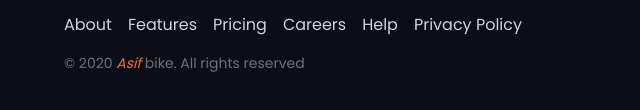
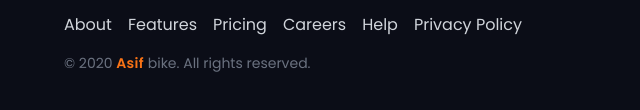
Before and after one commit to asif893461/bikezone-daisy-ui, a plain HTML site: page index.html in a window 1280 px wide. Shown: the part 3239-3349 px from the top of the page, 0-640 px from the left. Drawn offline with nearby package versions, Linux system fonts and the light colour scheme.

```diff
--- a/index.html
+++ b/index.html
@@ -451,8 +451,16 @@
                         <a href="#" class="hover:text-white">Privacy Policy</a>
                     </div>
 
-                    <p class="text-sm text-gray-500 mt-4">© 2020 <span class="text-orange-500 italic">Asif</span> bike.
-                        All rights reserved</p>
+                    <p class="text-sm text-gray-500 mt-4">
+                        © 2020
+                        <a href="https://facebook.com/asif.hossen.5245" target="_blank"
+                            class="text-orange-500 font-semibold tracking-wide hover:text-orange-400 hover:underline transition duration-200">
+                            Asif
+                        </a>
+                        bike. All rights reserved.
+                    </p>
+
+
                 </div>
 
                 <!-- Right Side -->
```
